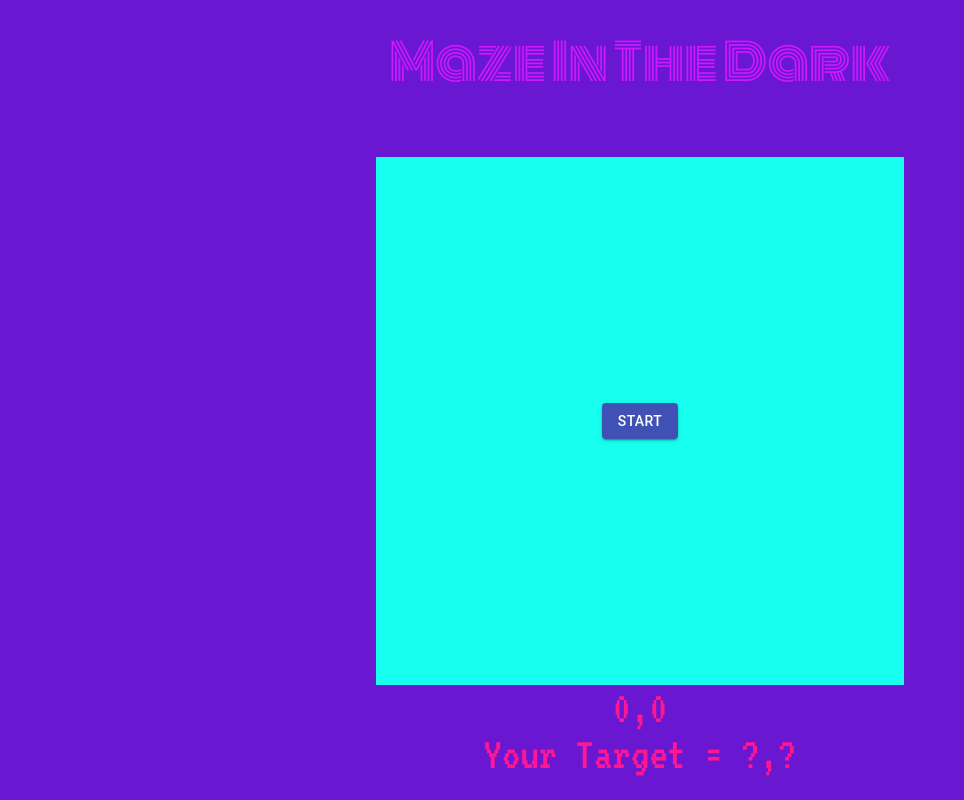
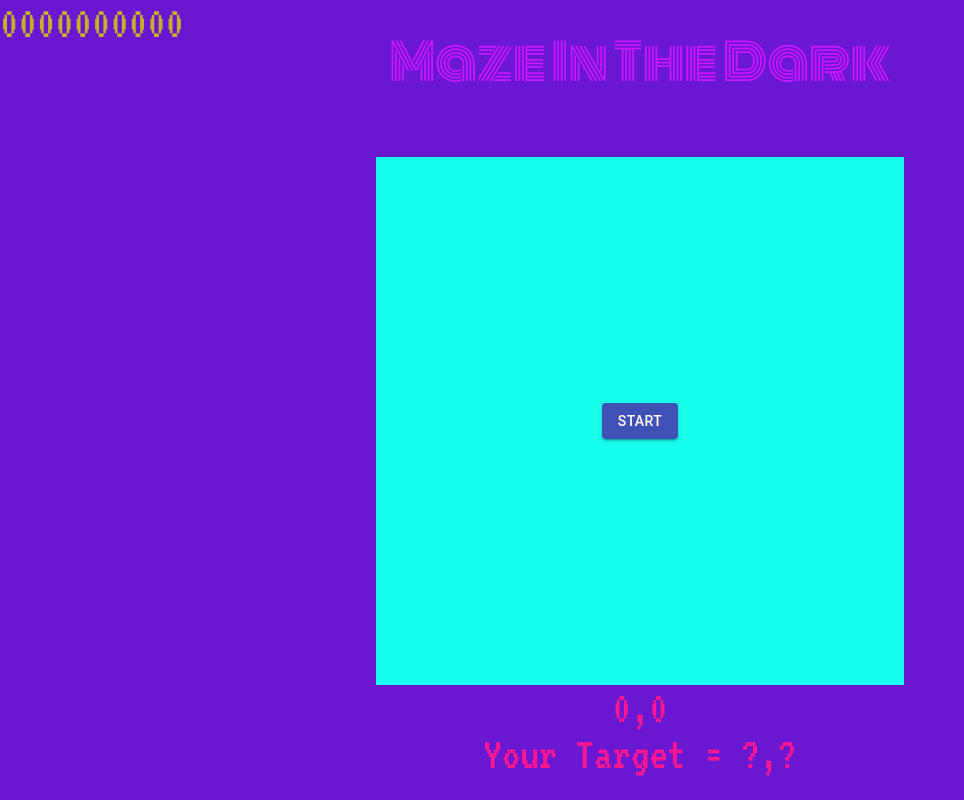
Before and after one commit to Walker-TW/Mazes, a React (Create React App) app: page / in a window 1280 px wide. Shown: the whole page, without its empty margins (0-964 px from the left). Built offline with nearby package versions, Linux system fonts and the light colour scheme.

Commit message:
Added high Score component

```diff
--- a/src/App.tsx
+++ b/src/App.tsx
@@ -1,6 +1,7 @@
 import React from "react";
 import PointerReport from "./Components/PointerReport/PointerReport";
 import ReadOut from './Components/Readout/ReadOut'
+import ScoreBoard from './Components/Score/ScoreBoard'
 import "./App.css";
 
 function App() {
@@ -11,7 +12,7 @@ function App() {
       </div>
       &nbsp;
       <PointerReport/>
-      <ReadOut/>
+      {/* <ReadOut/> */}
     </div>
   );
 }
--- a/src/Components/PointerReport/PointerReport.tsx
+++ b/src/Components/PointerReport/PointerReport.tsx
@@ -5,8 +5,19 @@ import Target from '../Target/Target';
 // import useMouseLeave from 'use-mouse-leave';
 
 import "./PointerReport.css";
+import ScoreBoard from "../Score/ScoreBoard";
 
-class PointerReport extends Component<{}, { x: number, y: number, dimensions: any, warningPlaying: boolean, playingGame: boolean, finalNode: any, victoryCoordinate: any, victoryZone: any }> {
+class PointerReport extends Component<{}, {
+    x: number,
+    y: number,
+    dimensions: any,
+    warningPlaying: boolean,
+    playingGame: boolean,
+    finalNode: any,
+    victoryCoordinate: any,
+    victoryZone: any,
+    playerScore: number
+  }> {
   private playField: any
   constructor(props: any) {
     super(props);
@@ -19,7 +30,8 @@ class PointerReport extends Component<{}, { x: number, y: number, dimensions: an
       playingGame: false,
       finalNode: null,
       victoryCoordinate: { x: '?', y: '?' },
-      victoryZone: []
+      victoryZone: [],
+      playerScore: 0
     };
   }
 
@@ -82,8 +94,6 @@ class PointerReport extends Component<{}, { x: number, y: number, dimensions: an
     let victoryZone = this.state.victoryZone
     if (this.state.playingGame) {
       for (var i = 0; i < victoryZone.length; i++) {
-        console.log(victoryZone[i])
-
       if ((this.state.x === victoryZone[i][0]) && (this.state.y === victoryZone[i][1]))
       {
         this.victory.play()
@@ -137,7 +147,6 @@ class PointerReport extends Component<{}, { x: number, y: number, dimensions: an
       warningPlaying: !this.state.warningPlaying
     })
     this.setState({victoryCoordinate: this.createRandomNumbers()})
-    console.log("weset the numbverljhvgjlv")
     // this.silenceGap(this.state.x)
   }
 
@@ -156,7 +165,6 @@ class PointerReport extends Component<{}, { x: number, y: number, dimensions: an
 
   determinePlayBackSpeed() {
     let distance: number = this.getDistance()
-    console.log(distance)
     // @ts-ignore
     let answer = this.map[distance]
     return answer
@@ -181,6 +189,7 @@ class PointerReport extends Component<{}, { x: number, y: number, dimensions: an
   render() {
     return (
       <div className="PointerReport">
+        <ScoreBoard props={this.state.playerScore}/>
         <div className="play-field"
         ref={this.playField}
         onMouseMove={this._onMouseMove.bind(this)}
--- /dev/null
+++ b/src/Components/Score/ScoreBoard.css
@@ -0,0 +1,10 @@
+@import url('https://fonts.googleapis.com/css2?family=VT323&display=swap');
+
+.score-board{
+    position: absolute;
+    top: 0;
+    left: 0;
+    color: #c8b029;
+    font-family: 'VT323', monospace;
+    z-index: 1;
+}
--- /dev/null
+++ b/src/Components/Score/ScoreBoard.tsx
@@ -0,0 +1,24 @@
+import React from 'react';
+import './ScoreBoard.css'
+
+export default function ScoreBoard(score: any) {
+    if (score.props !== 0) {
+    var playerScore = score.props
+    return (
+        <div className='score-board'>
+            {playerScore}
+        </div>
+    )
+    } else {
+        return(
+        <div className='score-board'>
+            0000000000
+        </div>
+        )
+    }
+}
+
+
+// Want this to default to a 00000000000
+// And then on completion update with a new score that i will generate
+// Maybe have a great job?
--- /dev/null
+++ b/src/Components/Timer/Timer.tsx
@@ -0,0 +1,2 @@
+import React from 'react';
+import './Timer.css'
```
Also changed, not shown: src/Components/Timer/Timer.css (added).
